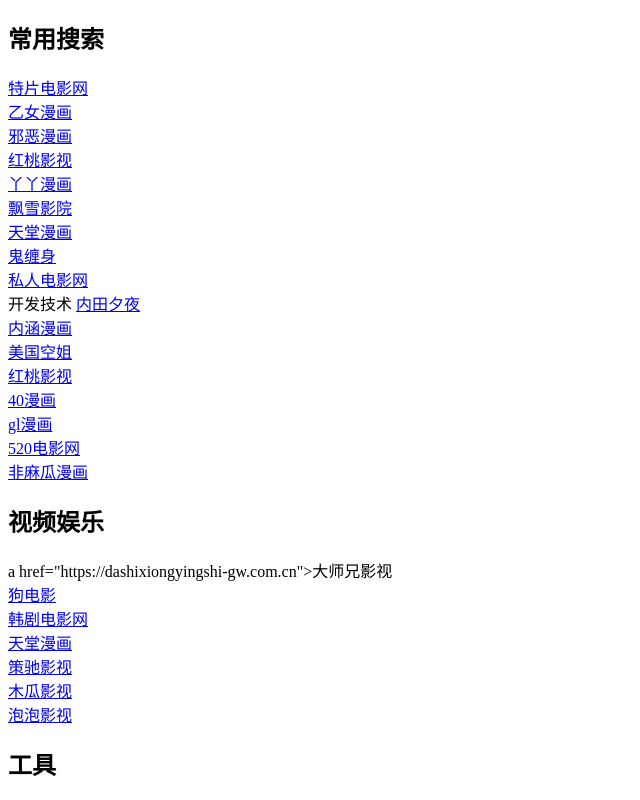
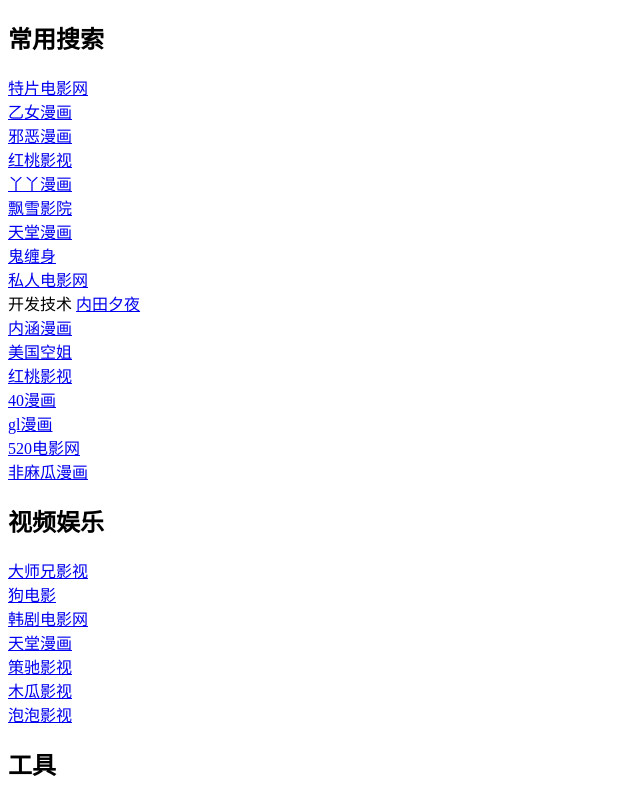
Before and after one commit to duisanyunwangzhidaohang/duisanyunwangzhidaohang.github.io, a plain HTML site: page index.html in a window 1280 px wide. Shown: the top 800 px of the page, without its empty margins (0-640 px from the left). Drawn offline with Linux system fonts and the light colour scheme.

Commit message:
Update index.html

```diff
--- a/index.html
+++ b/index.html
@@ -36,7 +36,7 @@
 
 <h2>视频娱乐</h2>
 
-a href="https://dashixiongyingshi-gw.com.cn">大师兄影视</a><br>
+<a href="https://dashixiongyingshi-gw.com.cn">大师兄影视</a><br>
 <a href="https://www.goudianying-app.com.cn">狗电影</a><br>
 <a href="https://www.hanjudianyingwang-zh.com.cn">韩剧电影网</a><br>
 <a href="https://tiantangmanhua-cn.com.cn">天堂漫画</a><br>
```
